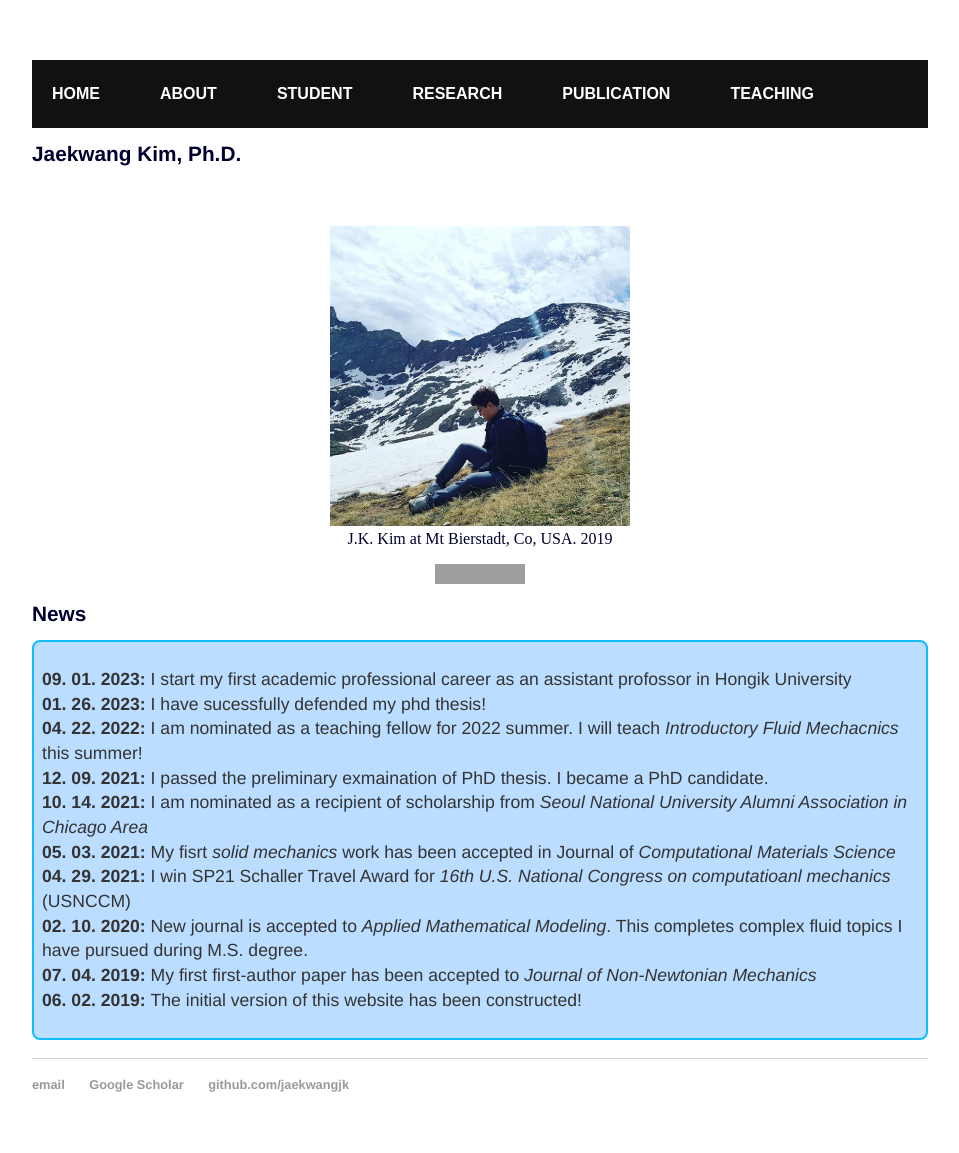
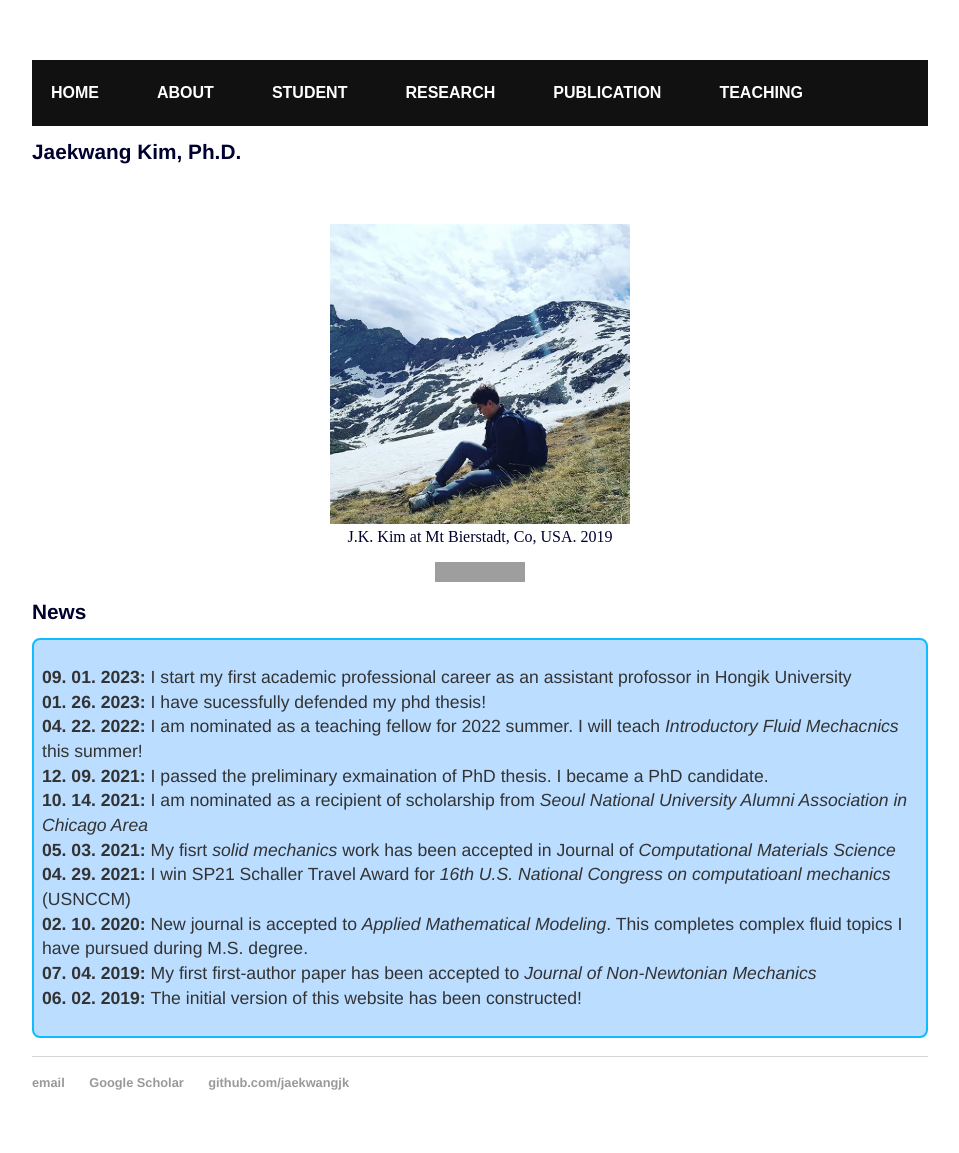
Before and after one commit to jaekwangjk/jaekwangjk.github.io, a Jekyll site: the page built from index.html, in a window 1280 px wide. Shown: the whole page, without its empty margins (160-1119 px from the left). Built offline with Jekyll 4.4.1, drawn with Linux system fonts in a browser that asks for light colours; grey boxes are pictures that could not be loaded.

Commit message:
Update main.css

```diff
--- a/css/main.css
+++ b/css/main.css
@@ -69,8 +69,8 @@ a.two:hover {
 
 /*======= New Button style Begin =======*/
 a.three{
-  padding: 15px 16px;
-  margin:10px 4px;
+  padding: 14px 16px;
+  margin:10px 3px;
   color: #fff;
   font-family: sans-serif;
   text-transform: uppercase;
@@ -78,7 +78,6 @@ a.three{
   position: relative;
   text-decoration: none;
   display:inline-block;
-
 }
 
 a.three::before{
@@ -100,15 +99,6 @@ transition: all .3s
 a.three:hover{
   color:#6098FF;
 }
-.btn2:hover::before{
-  opacity: 1;
-  background-color: #fff;
-  -webkit-transform: scaleY(1);
-  transform: scaleY(1);
-  transition: -webkit-transform .6s cubic-bezier(.08, .35, .13, 1.02), opacity .4s;
-  transition: transform .6s cubic-bezier(.08, .35, .13, 1.02), opacity
-}
-
 /*======= Button style [End] =======*/
 
 h1 {
```
